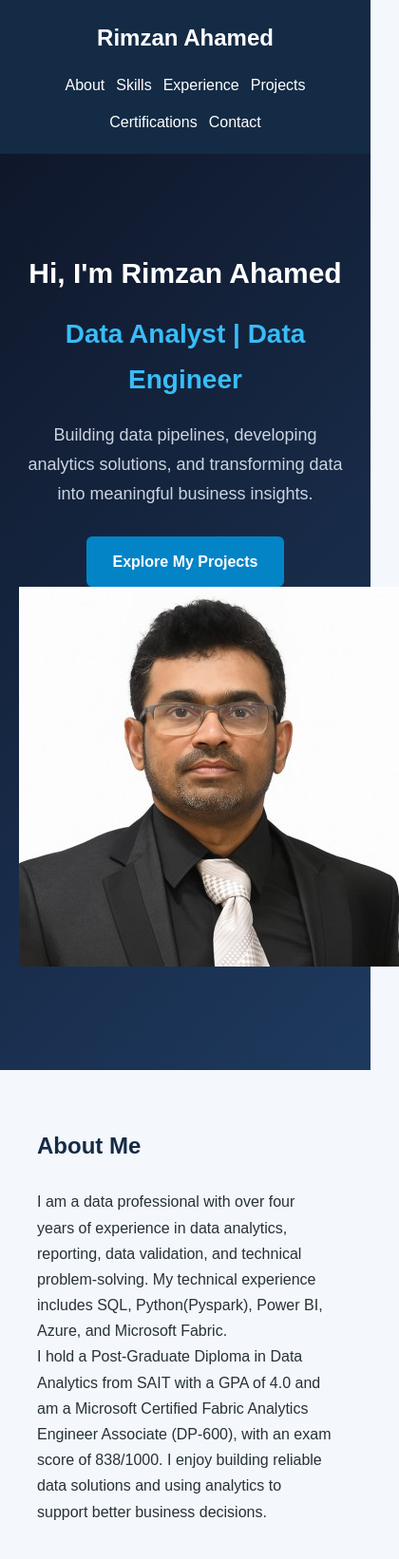
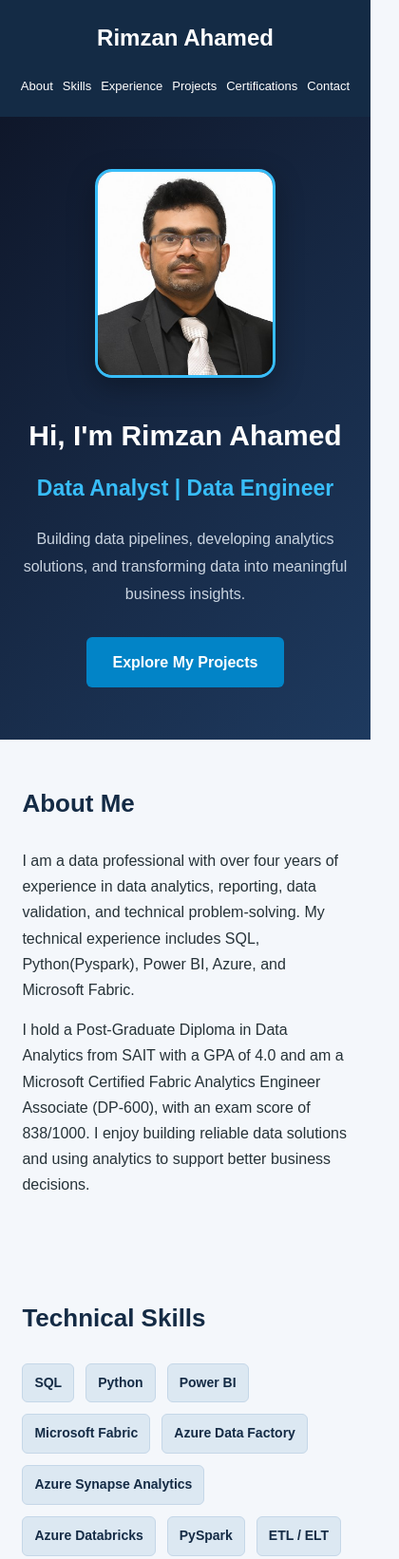
Before and after one commit to rimzanmha/rimzan-ahamed, a plain HTML site: page index.html in a window 390 px wide. Shown: the top 1642 px of the page at 95% size, 420 px wide, since content can reach past the window. Drawn offline with Linux system fonts and the light colour scheme.

Commit message:
Update style.css
photo added

```diff
--- a/style.css
+++ b/style.css
@@ -1,8 +1,16 @@
+
+/* ==============================
+   GLOBAL STYLES
+============================== */
 
 * {
     margin: 0;
     padding: 0;
     box-sizing: border-box;
+}
+
+html {
+    scroll-behavior: smooth;
 }
 
 body {
@@ -11,6 +19,11 @@ body {
     color: #263238;
     line-height: 1.7;
 }
+
+
+/* ==============================
+   HEADER AND NAVIGATION
+============================== */
 
 header {
     background: #142b45;
@@ -25,6 +38,11 @@ nav {
     flex-wrap: wrap;
 }
 
+nav h2 {
+    color: #ffffff;
+    font-size: 24px;
+}
+
 nav ul {
     display: flex;
     list-style: none;
@@ -32,21 +50,45 @@ nav ul {
 }
 
 nav a {
-    color: white;
+    color: #ffffff;
     text-decoration: none;
+    font-size: 15px;
+    transition: color 0.3s ease;
 }
+
+nav a:hover {
+    color: #38bdf8;
+}
+
+
+/* ==============================
+   HERO / TOP BANNER
+============================== */
 
 .hero {
     background: linear-gradient(135deg, #0f172a, #1e3a5f);
     color: #ffffff;
-    text-align: center;
-    padding: 100px 20px;
+    padding: 80px 8%;
+}
+
+.hero-content {
+    max-width: 1150px;
+    margin: auto;
+    display: flex;
+    align-items: center;
+    justify-content: space-between;
+    gap: 50px;
+}
+
+.hero-text {
+    flex: 1;
 }
 
 .hero h1 {
     color: #ffffff;
     font-size: 46px;
-    margin-bottom: 15px;
+    line-height: 1.2;
+    margin-bottom: 18px;
 }
 
 .hero h2 {
@@ -59,10 +101,13 @@ nav a {
 .hero p {
     color: #cbd5e1;
     font-size: 18px;
-    max-width: 700px;
-    margin: 0 auto 30px;
-    line-height: 1.7;
+    max-width: 650px;
+    margin-bottom: 30px;
+    line-height: 1.8;
 }
+
+
+/* HERO BUTTON */
 
 .btn {
     background: #0284c7;
@@ -72,11 +117,34 @@ nav a {
     text-decoration: none;
     font-weight: 600;
     display: inline-block;
+    transition: background 0.3s ease;
 }
 
-.hero .btn:hover {
+.btn:hover {
     background: #0369a1;
 }
+
+
+/* HERO PROFILE PHOTO */
+
+.hero-image {
+    flex: 0 0 300px;
+}
+
+.hero-image img {
+    width: 100%;
+    height: 340px;
+    object-fit: cover;
+    object-position: center top;
+    border-radius: 18px;
+    border: 3px solid #38bdf8;
+    box-shadow: 0 10px 30px rgba(0, 0, 0, 0.3);
+}
+
+
+/* ==============================
+   GENERAL SECTIONS
+============================== */
 
 section {
     padding: 60px 10%;
@@ -85,7 +153,17 @@ section {
 section h2 {
     margin-bottom: 25px;
     color: #142b45;
+    font-size: 30px;
 }
+
+section p {
+    margin-bottom: 15px;
+}
+
+
+/* ==============================
+   TECHNICAL SKILLS
+============================== */
 
 .skills {
     display: flex;
@@ -95,43 +173,194 @@ section h2 {
 
 .skills span {
     background: #dce8f2;
+    color: #142b45;
     padding: 10px 18px;
-    border-radius: 5px;
+    border-radius: 6px;
+    font-weight: 600;
+    border: 1px solid #c5d7e8;
+    transition: all 0.3s ease;
 }
 
+.skills span:hover {
+    background: #142b45;
+    color: #ffffff;
+}
+
+
+/* ==============================
+   PROJECT AND EXPERIENCE CARDS
+============================== */
+
 .project {
-    background: white;
+    background: #ffffff;
     padding: 25px;
-    border-radius: 8px;
-    box-shadow: 0 2px 10px rgba(0,0,0,0.08);
+    margin-bottom: 25px;
+    border-radius: 10px;
+    border: 1px solid #e2e8f0;
+    box-shadow: 0 3px 12px rgba(0, 0, 0, 0.06);
+    transition: transform 0.3s ease, box-shadow 0.3s ease;
+}
+
+.project:hover {
+    transform: translateY(-4px);
+    box-shadow: 0 8px 20px rgba(0, 0, 0, 0.10);
+}
+
+.project h3 {
+    color: #142b45;
+    margin-bottom: 12px;
+    font-size: 21px;
+}
+
+.project p {
+    color: #475569;
+}
+
+.project ul {
+    padding-left: 22px;
+    margin-top: 12px;
 }
 
 .project a {
     display: inline-block;
     margin-top: 15px;
-    color: #1769aa;
+    color: #0284c7;
+    font-weight: 600;
+    text-decoration: none;
 }
+
+.project a:hover {
+    color: #0369a1;
+    text-decoration: underline;
+}
+
+
+/* ==============================
+   CERTIFICATIONS
+============================== */
+
+#certifications ul {
+    padding-left: 22px;
+}
+
+#certifications li {
+    margin-bottom: 10px;
+}
+
+
+/* ==============================
+   CONTACT SECTION
+============================== */
+
+#contact a {
+    color: #0284c7;
+    text-decoration: none;
+    font-weight: 600;
+}
+
+#contact a:hover {
+    text-decoration: underline;
+}
+
+
+/* ==============================
+   FOOTER
+============================== */
 
 footer {
     background: #142b45;
-    color: white;
+    color: #ffffff;
     text-align: center;
     padding: 20px;
+    font-size: 14px;
 }
 
-@media (max-width: 600px) {
+
+/* ==============================
+   TABLET AND MOBILE RESPONSIVE
+============================== */
+
+@media (max-width: 768px) {
+
+    header {
+        padding: 20px 5%;
+    }
+
     nav {
         flex-direction: column;
         gap: 15px;
     }
 
     nav ul {
-        gap: 12px;
+        gap: 15px;
         flex-wrap: wrap;
         justify-content: center;
+    }
+
+    .hero {
+        padding: 55px 6%;
+    }
+
+    .hero-content {
+        flex-direction: column-reverse;
+        text-align: center;
+        gap: 35px;
+    }
+
+    .hero-image {
+        flex: none;
+        width: 220px;
+    }
+
+    .hero-image img {
+        height: 250px;
+    }
+
+    .hero h1 {
+        font-size: 34px;
+    }
+
+    .hero h2 {
+        font-size: 23px;
+    }
+
+    .hero p {
+        font-size: 16px;
+    }
+
+    section {
+        padding: 45px 6%;
+    }
+
+    section h2 {
+        font-size: 26px;
+    }
+}
+
+@media (max-width: 480px) {
+
+    nav ul {
+        gap: 10px;
+    }
+
+    nav a {
+        font-size: 13px;
     }
 
     .hero h1 {
         font-size: 30px;
     }
+
+    .hero-image {
+        width: 190px;
+    }
+
+    .hero-image img {
+        height: 220px;
+    }
+
+    .skills span {
+        font-size: 14px;
+        padding: 8px 12px;
+    }
 }
```
